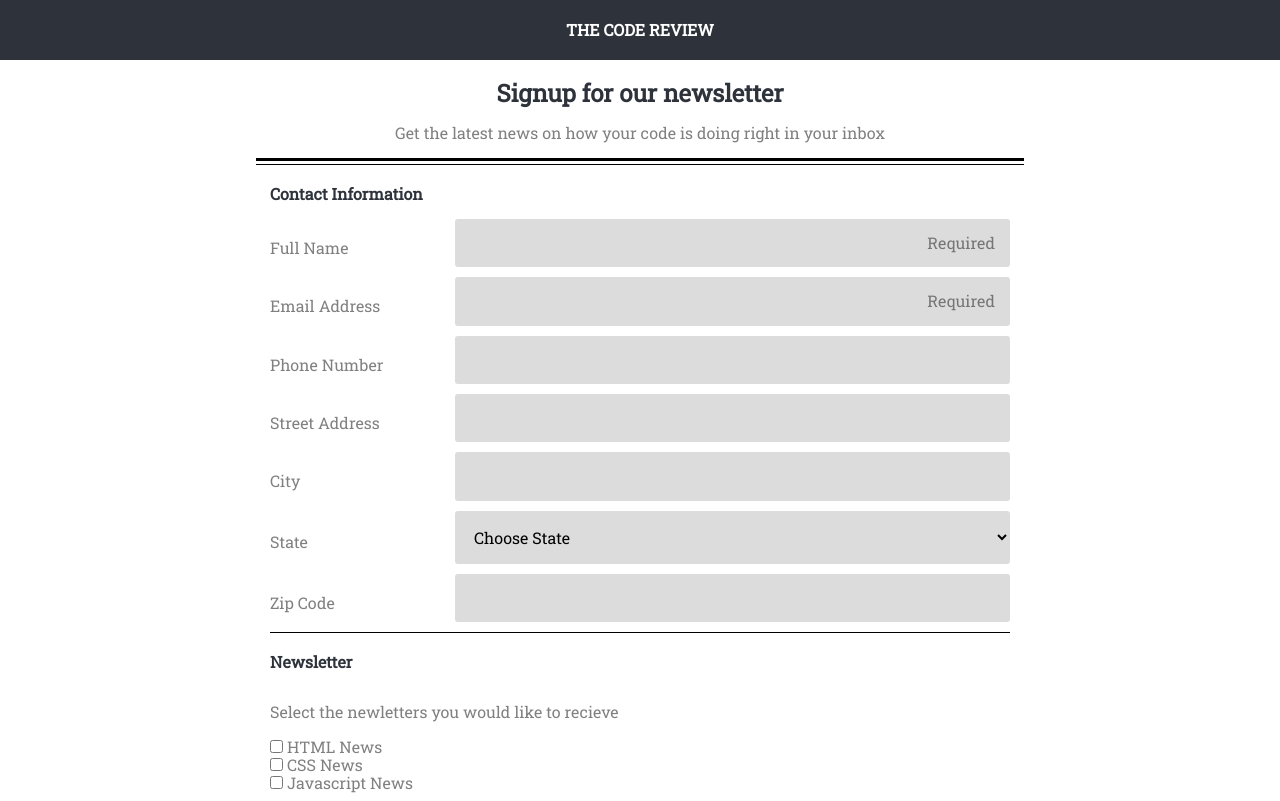
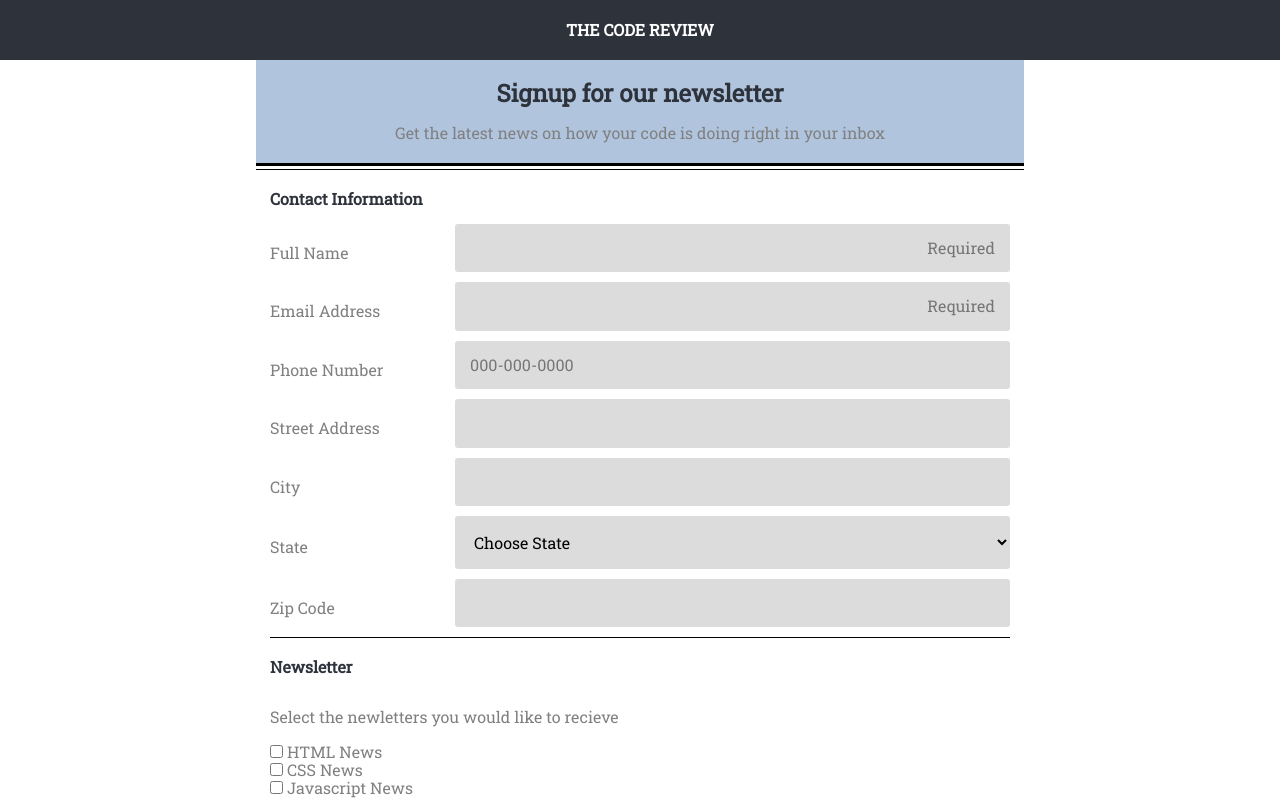
Before and after one commit to JenHardman/Treehouse-Project-3, a plain HTML site: page index.html in a window 1280 px wide. Shown: the top 801 px of the page. Drawn offline with nearby package versions, Linux system fonts and the light colour scheme.

Commit message:
Final additions

```diff
--- a/CSS/styles.css
+++ b/CSS/styles.css
@@ -27,7 +27,8 @@ h1 {
 
 .signup_invite h2 {
   color: #2d323b;
-  margin-bottom: 0;
+  margin: 0;
+  padding-top: 15px;
   text-align: center;
 }
 
@@ -38,9 +39,11 @@ h1 {
 
 .signup_heading {
   margin: 0 auto;
-  width: 95%;
+  width: 100%;
   margin-bottom: 1px;
   border-bottom: solid black 3px;
+  background: #b0c4de;
+  padding: 5px;
 }
 
 /* form styles */
@@ -79,6 +82,8 @@ legend {
   display: flex;
   flex-direction: column;
   flex-wrap: wrap;
+  margin: 0 auto;
+  width: 100%;
   }
 
 .contact_info input,
@@ -94,6 +99,22 @@ select {
 input[type="text"]::placeholder {
   text-align: right;
 }
+
+input[type="text"]:active,
+input[type="email"]:active,
+input[type="tel"]:active {
+  background: #b0c4de;
+}
+
+input[type="text"]:focus,
+input[type="email"]:focus,
+input[type="tel"]:focus {
+  background: #ffe6ea;
+
+}
+
+
+
   .topics {
     display: block;
     padding-top: 15px;
@@ -109,7 +130,6 @@ input[type="text"]::placeholder {
     height: 100px;
     border-radius: 5px;
     border: none;
-    box-shadow: 1px 1px;
     max-width: 100%;
   }
 
@@ -141,6 +161,7 @@ input[type="text"]::placeholder {
   }
 .contact_info {
     flex-direction:  row;
+    justify-content: space-around;
   }
 
   .contact_info > label {
--- a/index.html
+++ b/index.html
@@ -38,7 +38,7 @@
           <input class="input" type="text" id="email" name="user_email" placeholder="Required"  ><br>
 
         <label class="labels" for="phone">Phone Number</label>
-            <input required class="input" type="tel" id="phone" name="user_phone_number"><br>
+            <input required class="input" type="tel" id="phone" name="user_phone_number" placeholder="000-000-0000"><br>
 
         <label class="labels" for="address">Street Address</label>
             <input class="input" type="text" id="address" name="user_address"><br>
@@ -103,7 +103,7 @@
 			  </select><br>
 
         <label class="labels" for="zip">Zip Code</label>
-            <input class="input" type="number" id="zip" name="user_zip">
+            <input class="input" type="text" id="zip" name="user_zip">
 
 </div>
   </fieldset>
```
